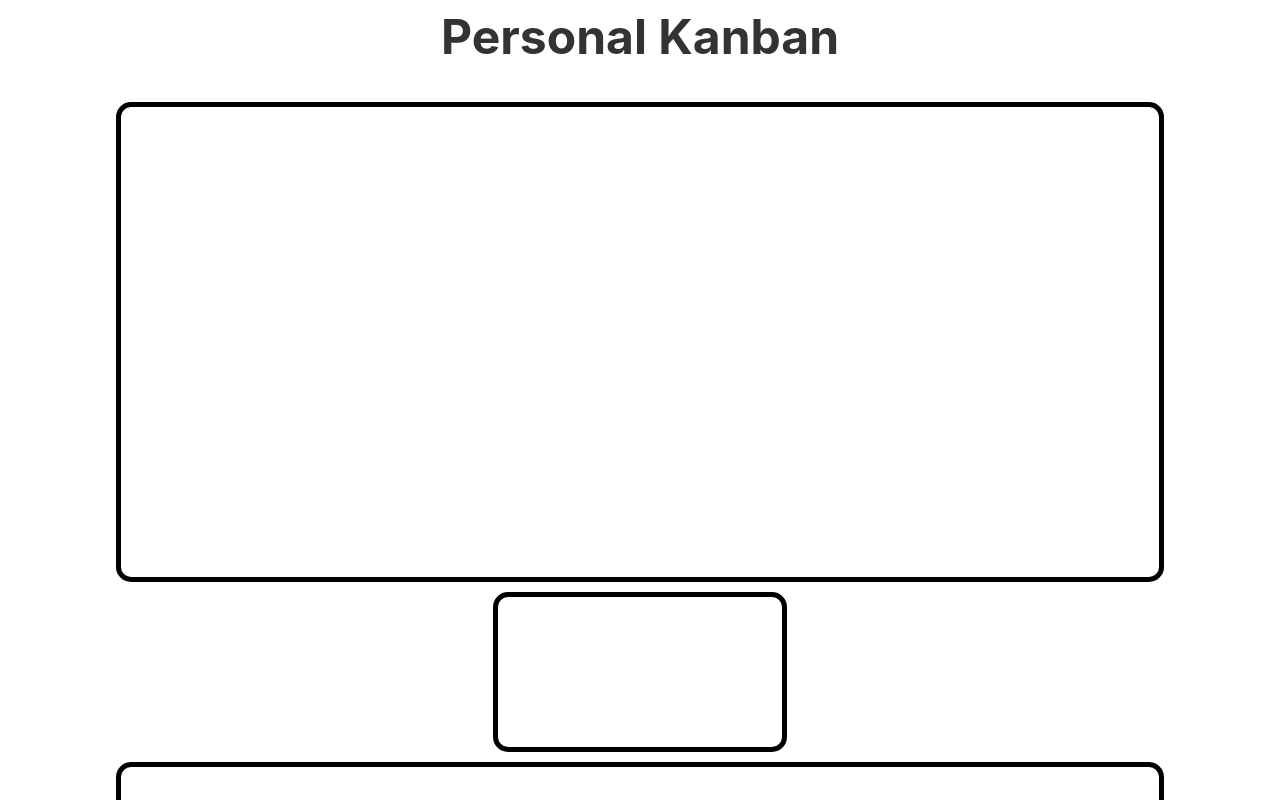
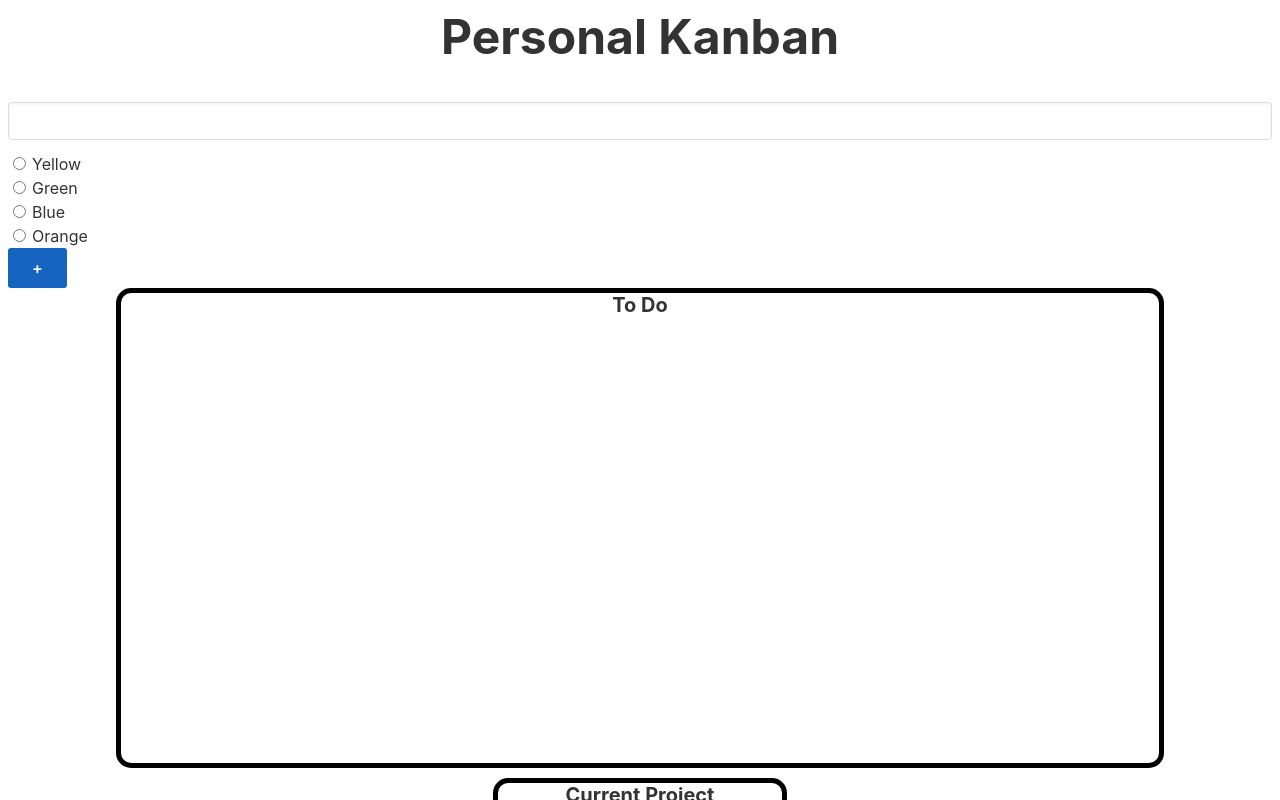
Before and after one commit to thejasonfile/personalKanban, a React (Create React App) app: page / in a window 1280 px wide. Shown: the top 800 px of the page. Built offline with nearby package versions, Linux system fonts and the light colour scheme.

Commit message:
add form and radio button components

```diff
--- a/src/assets/css/app.css
+++ b/src/assets/css/app.css
@@ -215,7 +215,8 @@ header {
   border: 5px solid black;
   border-radius: 15px;
   margin-bottom: 10px;
-  height: 60vh; }
+  height: 60vh;
+  text-align: center; }
   .container:last-child, .currentProject:last-child {
     margin-right: 0; }
 
--- a/src/assets/sass/2-layouts/_containers.sass
+++ b/src/assets/sass/2-layouts/_containers.sass
@@ -7,6 +7,7 @@
   border-radius: 15px
   margin-bottom: 10px
   height: 60vh
+  text-align: center
 
 .currentProject
   @extend .container
--- /dev/null
+++ b/src/components/AddForm.js
@@ -0,0 +1,34 @@
+import React, { Component } from 'react';
+import '../assets/css/app.css';
+import RadioButton from './RadioButton'
+
+class AddForm extends Component {
+  constructor(props) {
+    super(props);
+
+    this.state = {noteContent: ''}
+  }
+  render() {
+    return (
+      <div className="form">
+        <input
+          value={this.state.noteContent}
+          onChange={event => this.onInputChange(event.target.value)}
+          type="text"
+          name="name"
+        ></input>
+        <RadioButton name="yellow" color="Yellow" />
+        <RadioButton name="green" color="Green" />
+        <RadioButton name="blue" color="Blue" />
+        <RadioButton name="orange" color="Orange" />
+        <button>+</button>
+      </div>
+    );
+  }
+
+  onInputChange(noteContent) {
+    this.setState({noteContent});
+  }
+}
+
+export default AddForm;
--- a/src/components/App.js
+++ b/src/components/App.js
@@ -1,6 +1,7 @@
 import React, { Component } from 'react';
 import '../assets/css/app.css';
 import Header from './Header'
+import AddForm from './AddForm'
 import CurrentProject from './CurrentProject'
 import Container from './Container'
 
@@ -9,6 +10,7 @@ class App extends Component {
     return (
       <div className="App">
         <Header />
+        <AddForm />
         <Container title={"To Do"}/>
         <CurrentProject title={"Current Project"}/>
         <Container title={"Done"}/>
--- a/src/components/Container.js
+++ b/src/components/Container.js
@@ -5,7 +5,7 @@ class Container extends Component {
   render() {
     return (
       <div className="container">
-
+        <h1>{this.props.title}</h1>
       </div>
     );
   }
--- a/src/components/CurrentProject.js
+++ b/src/components/CurrentProject.js
@@ -5,7 +5,7 @@ class CurrentProject extends Component {
   render() {
     return (
       <div className="container currentProject">
-
+        <h1>{this.props.title}</h1>
       </div>
     );
   }
--- /dev/null
+++ b/src/components/RadioButton.js
@@ -0,0 +1,19 @@
+import React, { Component } from 'react';
+import '../assets/css/app.css';
+
+class RadioButton extends Component {
+  render() {
+    return (
+      <div>
+        <input
+          type="radio"
+          name={this.props.name}
+          value={this.props.color}
+        ></input>
+      {this.props.color}
+      </div>
+    );
+  }
+}
+
+export default RadioButton;
```
Also changed, not shown: 1 other file (tests, documents, lock files or other folders).
